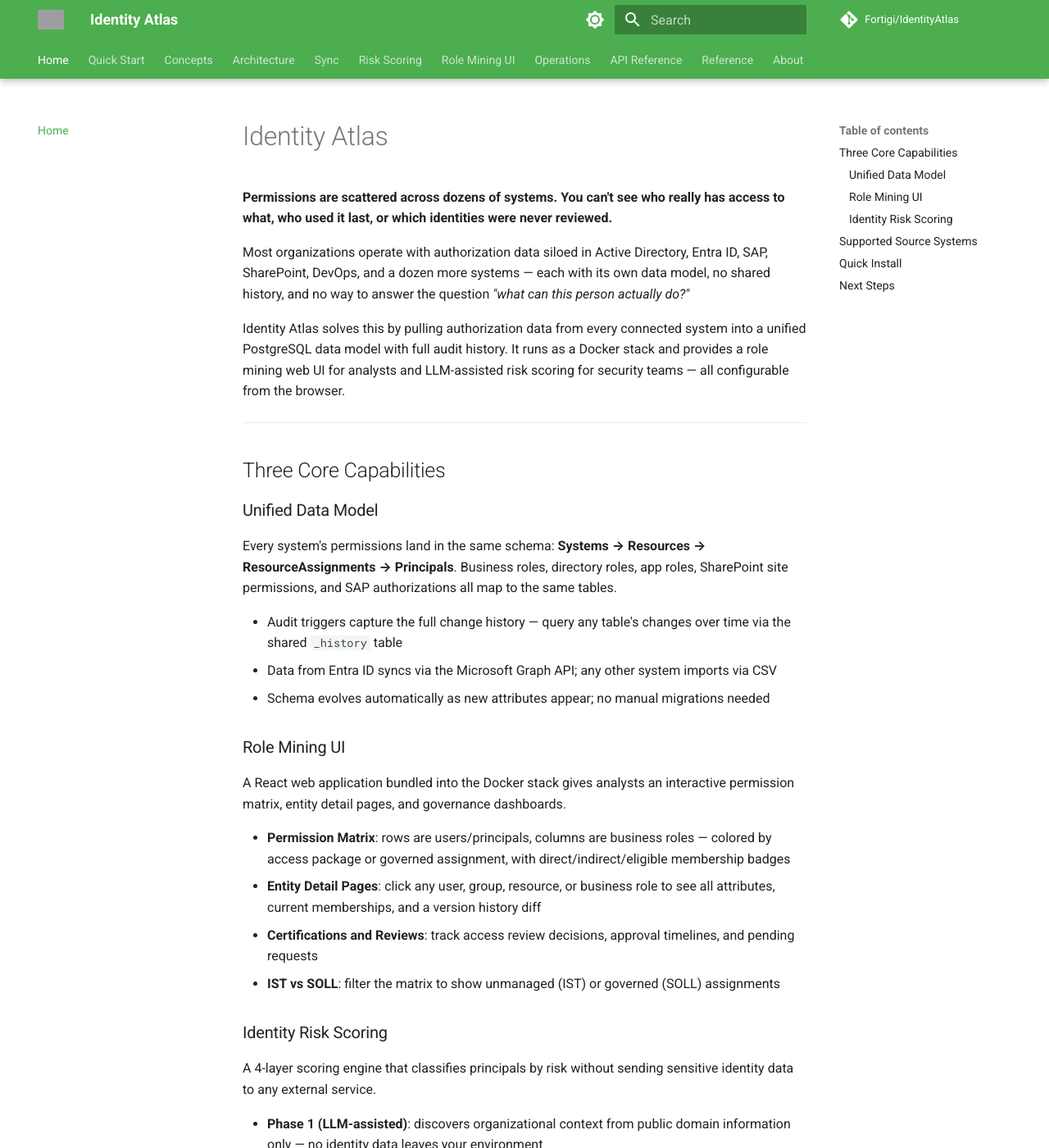
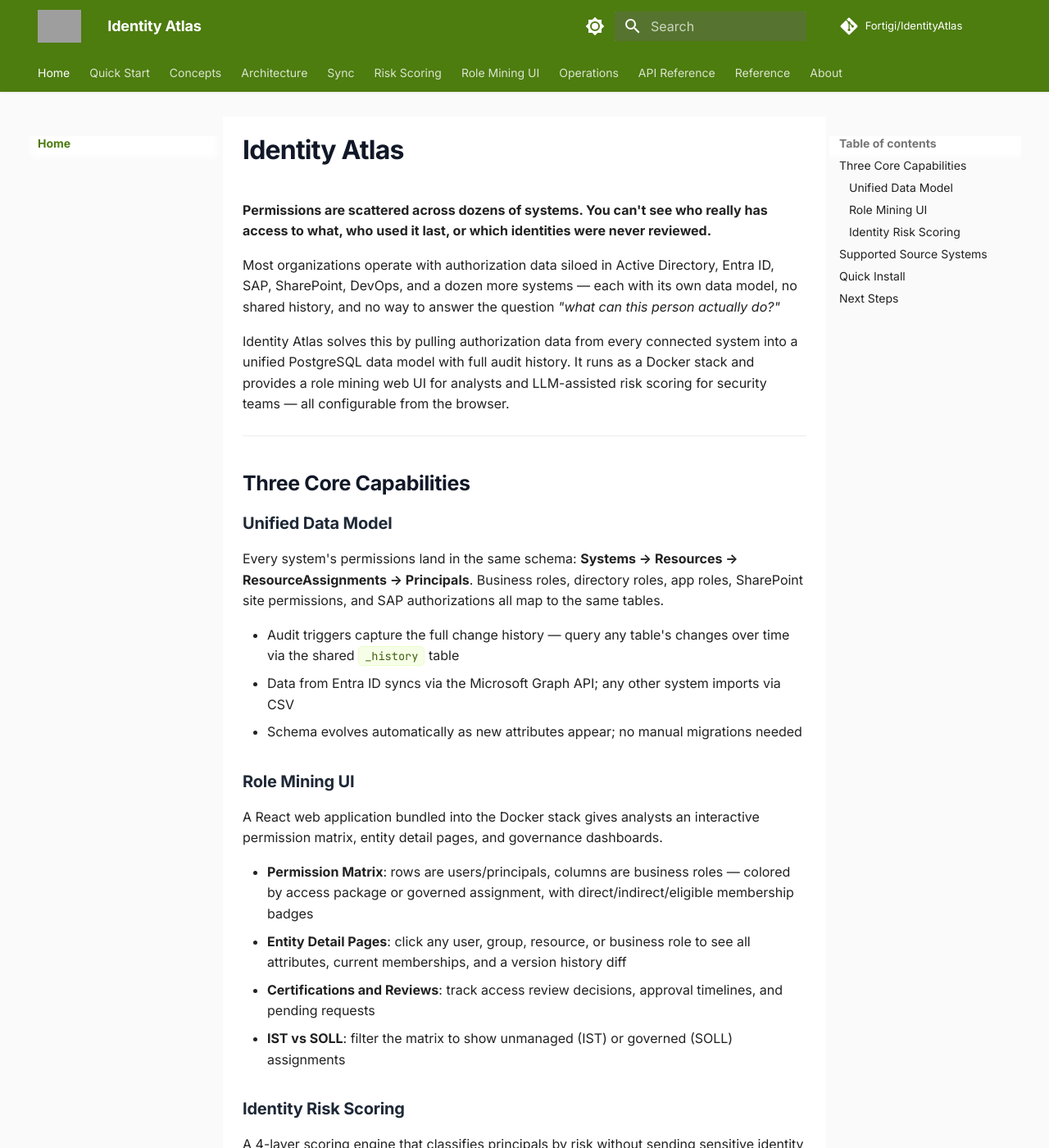
Before and after one commit to Fortigi/FortigiGraph, an MkDocs documentation site: the page built from docs/index.md, in a window 1280 px wide and 1400 px high. Shown: the whole window at 82% size. Built offline with MkDocs 1.6.1 and Material for MkDocs 9.7.7, drawn with Linux system fonts in a browser that asks for light colours; comment, search, counter and statistics services are not loaded; grey boxes are pictures that could not be loaded.

Commit message:
Theme docs site to match the Identity Atlas React UI
Swapped the mkdocs-material `green` palette for a `custom` palette
driven by Tailwind lime (the same scale the React UI at app/ui uses
for its primary accent). New docs/assets/extra.css applies:

- Primary = lime-700 (#4d7c0f), accent = lime-600 (#65a30d),
  with slightly lighter shades in dark (slate) scheme.
- Typography: Inter for text, JetBrains Mono for code (via
  theme.font), tight letter-spaced headings, uppercase-tracked
  section label helper class matching the UI's "LOADED DATA" style.
- Cards/admonitions: rounded-2xl, lime-200 ring, soft white→lime-50
  gradient background — directly inspired by the stats card on the
  dashboard. Warning/danger keep their amber/red semantics.
- Code: lime-tinted inline code, rounded pre blocks with gray-200 ring.
- Tables: rounded + lime-50 header row with uppercase-tracked labels.
- Links: lime-700 with underline-on-hover.
- Page background: soft off-white (#fafafa) with white content panel.

Net effect: https://fortigi.github.io/IdentityAtlas/ now reads
visually as part of the same product as the web UI instead of a
stock Material docs site.

Co-Authored-By: Claude Opus 4.6 (1M context) <noreply@anthropic.com>

```diff
--- /dev/null
+++ b/docs/assets/extra.css
@@ -0,0 +1,284 @@
+/* ─────────────────────────────────────────────────────────────────
+   Identity Atlas — docs site theme
+   Matches the Identity Atlas React UI (Tailwind lime + gray palette).
+   Loaded by mkdocs-material via `extra_css` in mkdocs.yml.
+   ───────────────────────────────────────────────────────────────── */
+
+/* ── Tailwind lime palette as CSS vars ──────────────────────────── */
+:root {
+  --ia-lime-50:  #f7fee7;
+  --ia-lime-100: #ecfccb;
+  --ia-lime-200: #d9f99d;
+  --ia-lime-300: #bef264;
+  --ia-lime-500: #84cc16;
+  --ia-lime-600: #65a30d;
+  --ia-lime-700: #4d7c0f;
+  --ia-lime-800: #3f6212;
+
+  --ia-gray-50:  #fafafa;
+  --ia-gray-100: #f5f5f5;
+  --ia-gray-200: #e5e7eb;
+  --ia-gray-400: #9ca3af;
+  --ia-gray-500: #6b7280;
+  --ia-gray-700: #374151;
+  --ia-gray-800: #1f2937;
+  --ia-gray-900: #111827;
+}
+
+/* ── Primary/accent overrides for the `custom` palette ─────────── */
+/* mkdocs-material emits `data-md-color-primary=custom` when
+   `primary: custom` is set in mkdocs.yml. */
+[data-md-color-primary=custom] {
+  --md-primary-fg-color:               var(--ia-lime-700);
+  --md-primary-fg-color--light:        var(--ia-lime-600);
+  --md-primary-fg-color--dark:         var(--ia-lime-800);
+  --md-primary-bg-color:               #ffffff;
+  --md-primary-bg-color--light:        #ffffffcc;
+  --md-typeset-a-color:                var(--ia-lime-700);
+}
+
+[data-md-color-accent=custom] {
+  --md-accent-fg-color:                var(--ia-lime-600);
+  --md-accent-fg-color--transparent:   rgba(101, 163, 13, 0.1);
+  --md-accent-bg-color:                #ffffff;
+  --md-accent-bg-color--light:         #ffffffcc;
+}
+
+/* Dark (slate) scheme — slightly lighter lime so contrast stays readable */
+[data-md-color-scheme=slate][data-md-color-primary=custom] {
+  --md-primary-fg-color:               var(--ia-lime-600);
+  --md-primary-fg-color--light:        var(--ia-lime-500);
+  --md-primary-fg-color--dark:         var(--ia-lime-700);
+  --md-typeset-a-color:                var(--ia-lime-300);
+}
+
+/* ── Page background: soft off-white like the UI ───────────────── */
+body,
+.md-main {
+  background-color: var(--ia-gray-50);
+}
+.md-content {
+  background-color: #ffffff;
+}
+[data-md-color-scheme=slate] body,
+[data-md-color-scheme=slate] .md-main {
+  background-color: #0f172a;
+}
+
+/* ── Typography: match the UI's tight headings ─────────────────── */
+.md-typeset h1 {
+  font-weight: 700;
+  letter-spacing: -0.025em;
+  color: var(--ia-gray-900);
+}
+.md-typeset h2 {
+  font-weight: 600;
+  letter-spacing: -0.015em;
+  color: var(--ia-gray-900);
+  margin-top: 2rem;
+}
+.md-typeset h3 {
+  font-weight: 600;
+  color: var(--ia-gray-800);
+}
+
+/* Uppercase-tracked section labels — the UI uses this heavily
+   (e.g. "LOADED DATA" above the stats card). Apply to any
+   element with the `label` class or to h6 as a convention. */
+.md-typeset .label,
+.md-typeset h6 {
+  font-size: 0.7rem;
+  font-weight: 700;
+  text-transform: uppercase;
+  letter-spacing: 0.12em;
+  color: var(--ia-lime-700);
+  margin-bottom: 0.5rem;
+}
+
+/* ── Header bar ────────────────────────────────────────────────── */
+.md-header {
+  background-color: var(--ia-lime-700);
+  box-shadow: 0 1px 3px rgba(0, 0, 0, 0.08);
+}
+.md-header__title {
+  font-weight: 600;
+  letter-spacing: -0.01em;
+}
+
+/* Tabs row — same lime so it reads as one unit */
+.md-tabs {
+  background-color: var(--ia-lime-700);
+}
+.md-tabs__link {
+  opacity: 0.8;
+  font-weight: 500;
+}
+.md-tabs__link:hover,
+.md-tabs__link--active {
+  opacity: 1;
+}
+.md-tabs__link--active {
+  border-bottom: 2px solid #ffffff;
+}
+
+/* ── Logo: don't let mkdocs squish it too much ─────────────────── */
+.md-header__button.md-logo img,
+.md-header__button.md-logo svg {
+  height: 2rem;
+  width: auto;
+}
+
+/* ── Cards / admonitions — rounded-2xl + lime ring + soft gradient
+   Matches the UI's "rounded-2xl p-6 shadow-lg ring-1 ring-lime-200"
+   card style on the dashboard. ─────────────────────────────────── */
+.md-typeset .admonition,
+.md-typeset details {
+  border-radius: 1rem;
+  border: 1px solid var(--ia-lime-200);
+  box-shadow: 0 1px 3px rgba(0, 0, 0, 0.04), 0 1px 2px rgba(0, 0, 0, 0.03);
+  background: linear-gradient(180deg, #ffffff 0%, var(--ia-lime-50) 100%);
+  padding: 0;
+  overflow: hidden;
+}
+.md-typeset .admonition > .admonition-title,
+.md-typeset details > summary {
+  background-color: var(--ia-lime-50);
+  border-bottom: 1px solid var(--ia-lime-100);
+  color: var(--ia-lime-800);
+  font-size: 0.75rem;
+  font-weight: 700;
+  text-transform: uppercase;
+  letter-spacing: 0.1em;
+  padding: 0.75rem 1rem 0.75rem 2.25rem;
+}
+.md-typeset .admonition > .admonition-title::before,
+.md-typeset details > summary::before {
+  background-color: var(--ia-lime-700);
+  top: 0.75rem;
+  left: 0.85rem;
+}
+.md-typeset .admonition > p,
+.md-typeset .admonition > ul,
+.md-typeset .admonition > ol,
+.md-typeset details > p,
+.md-typeset details > ul,
+.md-typeset details > ol {
+  padding: 0.75rem 1rem;
+  margin: 0;
+}
+
+/* Variant colors — let warnings/danger keep their semantic hues */
+.md-typeset .admonition.warning,
+.md-typeset .admonition.caution {
+  border-color: #fcd34d;
+  background: linear-gradient(180deg, #ffffff 0%, #fffbeb 100%);
+}
+.md-typeset .admonition.warning > .admonition-title,
+.md-typeset .admonition.caution > .admonition-title {
+  background-color: #fffbeb;
+  border-bottom-color: #fef3c7;
+  color: #92400e;
+}
+.md-typeset .admonition.warning > .admonition-title::before,
+.md-typeset .admonition.caution > .admonition-title::before {
+  background-color: #d97706;
+}
+.md-typeset .admonition.danger,
+.md-typeset .admonition.error {
+  border-color: #fecaca;
+  background: linear-gradient(180deg, #ffffff 0%, #fef2f2 100%);
+}
+.md-typeset .admonition.danger > .admonition-title,
+.md-typeset .admonition.error > .admonition-title {
+  background-color: #fef2f2;
+  border-bottom-color: #fee2e2;
+  color: #991b1b;
+}
+.md-typeset .admonition.danger > .admonition-title::before,
+.md-typeset .admonition.error > .admonition-title::before {
+  background-color: #dc2626;
+}
+
+/* ── Code blocks — subtle ring like the UI ─────────────────────── */
+.md-typeset pre > code,
+.md-typeset .highlight pre {
+  border-radius: 0.75rem;
+  border: 1px solid var(--ia-gray-200);
+}
+.md-typeset code {
+  border-radius: 0.25rem;
+}
+
+/* Inline code — lime tint on the UI's preferred gray-100 bg */
+.md-typeset :not(pre) > code {
+  background-color: var(--ia-lime-50);
+  color: var(--ia-lime-800);
+  border: 1px solid var(--ia-lime-100);
+  padding: 0.1rem 0.35rem;
+  font-size: 0.85em;
+}
+
+/* ── Tables — clean borders + lime header row ──────────────────── */
+.md-typeset table:not([class]) {
+  border-radius: 0.75rem;
+  overflow: hidden;
+  border: 1px solid var(--ia-gray-200);
+  box-shadow: 0 1px 2px rgba(0, 0, 0, 0.03);
+}
+.md-typeset table:not([class]) th {
+  background-color: var(--ia-lime-50);
+  color: var(--ia-lime-800);
+  text-transform: uppercase;
+  font-size: 0.7rem;
+  font-weight: 700;
+  letter-spacing: 0.1em;
+  border-bottom: 1px solid var(--ia-lime-200);
+}
+.md-typeset table:not([class]) tr:hover td {
+  background-color: var(--ia-lime-50);
+}
+
+/* ── Links — lime-700 with underline on hover (matches the UI) ─── */
+.md-typeset a {
+  color: var(--ia-lime-700);
+  text-decoration: none;
+}
+.md-typeset a:hover {
+  color: var(--ia-lime-800);
+  text-decoration: underline;
+}
+
+/* ── Navigation side rail — active item in lime ────────────────── */
+.md-nav__item .md-nav__link--active {
+  color: var(--ia-lime-700);
+  font-weight: 600;
+}
+.md-nav__item .md-nav__link:hover {
+  color: var(--ia-lime-700);
+}
+
+/* ── Search bar ────────────────────────────────────────────────── */
+.md-search__input {
+  background-color: rgba(255, 255, 255, 0.15);
+}
+.md-search__input::placeholder {
+  color: rgba(255, 255, 255, 0.7);
+}
+
+/* ── Footer — softer on light background ───────────────────────── */
+.md-footer-meta {
+  background-color: var(--ia-gray-900);
+}
+
+/* ── Scrollbar styling for a cleaner Material feel ─────────────── */
+::-webkit-scrollbar {
+  width: 10px;
+  height: 10px;
+}
+::-webkit-scrollbar-thumb {
+  background-color: var(--ia-gray-200);
+  border-radius: 5px;
+}
+::-webkit-scrollbar-thumb:hover {
+  background-color: var(--ia-lime-300);
+}
--- a/mkdocs.yml
+++ b/mkdocs.yml
@@ -9,16 +9,19 @@ theme:
   name: material
   logo: assets/logo.png
   favicon: assets/logo.png
+  font:
+    text: Inter
+    code: JetBrains Mono
   palette:
     - scheme: default
-      primary: green
-      accent: green
+      primary: custom
+      accent: custom
       toggle:
         icon: material/brightness-7
         name: Switch to dark mode
     - scheme: slate
-      primary: green
-      accent: green
+      primary: custom
+      accent: custom
       toggle:
         icon: material/brightness-4
         name: Switch to light mode
@@ -61,6 +64,8 @@ markdown_extensions:
 plugins:
   - search
 
+extra_css:
+  - assets/extra.css
 
 nav:
   - Home: index.md
```
Also changed, not shown: CHANGES.md (+1 -0 lines), 1 other file.
